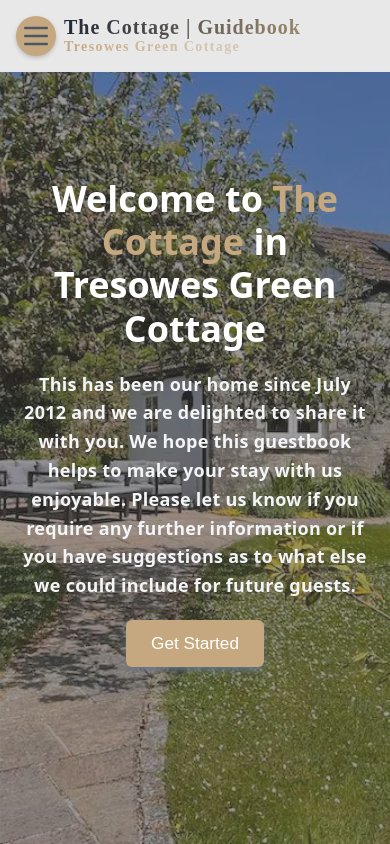
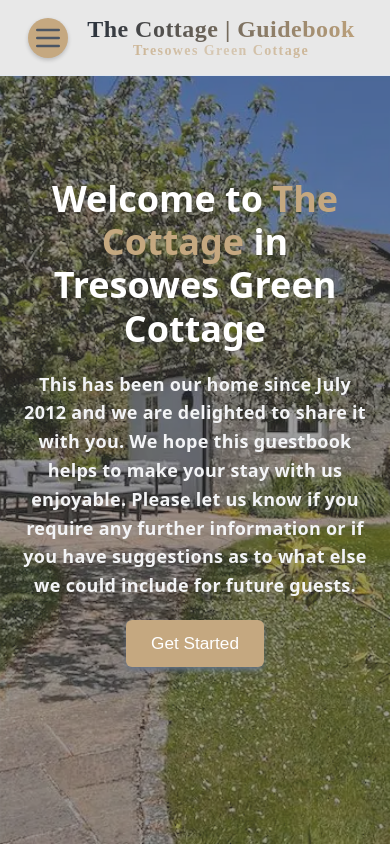
Before and after one commit to Konstantine1307/guidebook-template, a website built with Vite: page src/index.html in a window 390 px wide. Built offline with nearby package versions, Linux system fonts and the light colour scheme.

Commit message:
fix: mobile navbar spacing - more padding, centered title

```diff
--- a/src/styles/global.css
+++ b/src/styles/global.css
@@ -542,26 +542,26 @@ dialog::backdrop {
 /* Mobile navbar optimizations */
 @media (max-width: 767px) {
   .navbar {
-    padding: 0.5rem 0.5rem;
-    justify-content: flex-start;
-    gap: 0.5rem;
+    padding: 0.75rem 1rem;
+    justify-content: space-between;
   }
   .navbar-left {
-    gap: 0.5rem;
+    gap: 0.75rem;
     flex-shrink: 0;
   }
   .navbar-title {
-    padding-top: 0.5rem;
-    padding-bottom: 0.5rem;
+    padding: 0.25rem 0;
     flex: 1;
     min-width: 0;
+    text-align: center;
   }
   .navbar-title-main {
-    font-size: 1.25rem;
-    letter-spacing: 0.05em;
+    font-size: 1.5rem;
+    letter-spacing: 0.02em;
     white-space: nowrap;
     overflow: hidden;
     text-overflow: ellipsis;
+    justify-content: center;
   }
   /* Show only page title on mobile */
   .navbar-title-property,
@@ -569,10 +569,10 @@ dialog::backdrop {
     display: none;
   }
   .navbar-title-page {
-    font-size: 1.35rem;
+    font-size: 1.5rem;
   }
   .navbar-title-sub {
-    font-size: 0.75rem;
+    font-size: 0.8rem;
     letter-spacing: 0.05em;
   }
 }
```
